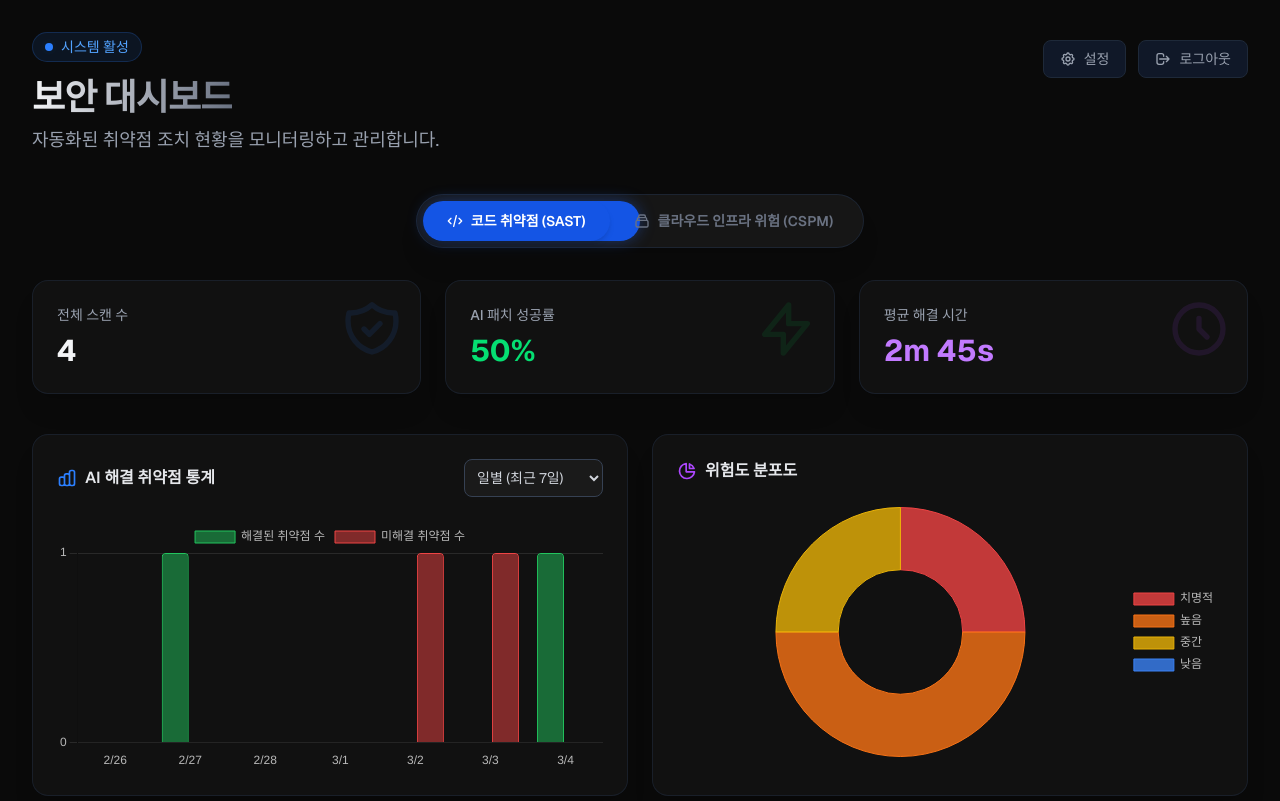
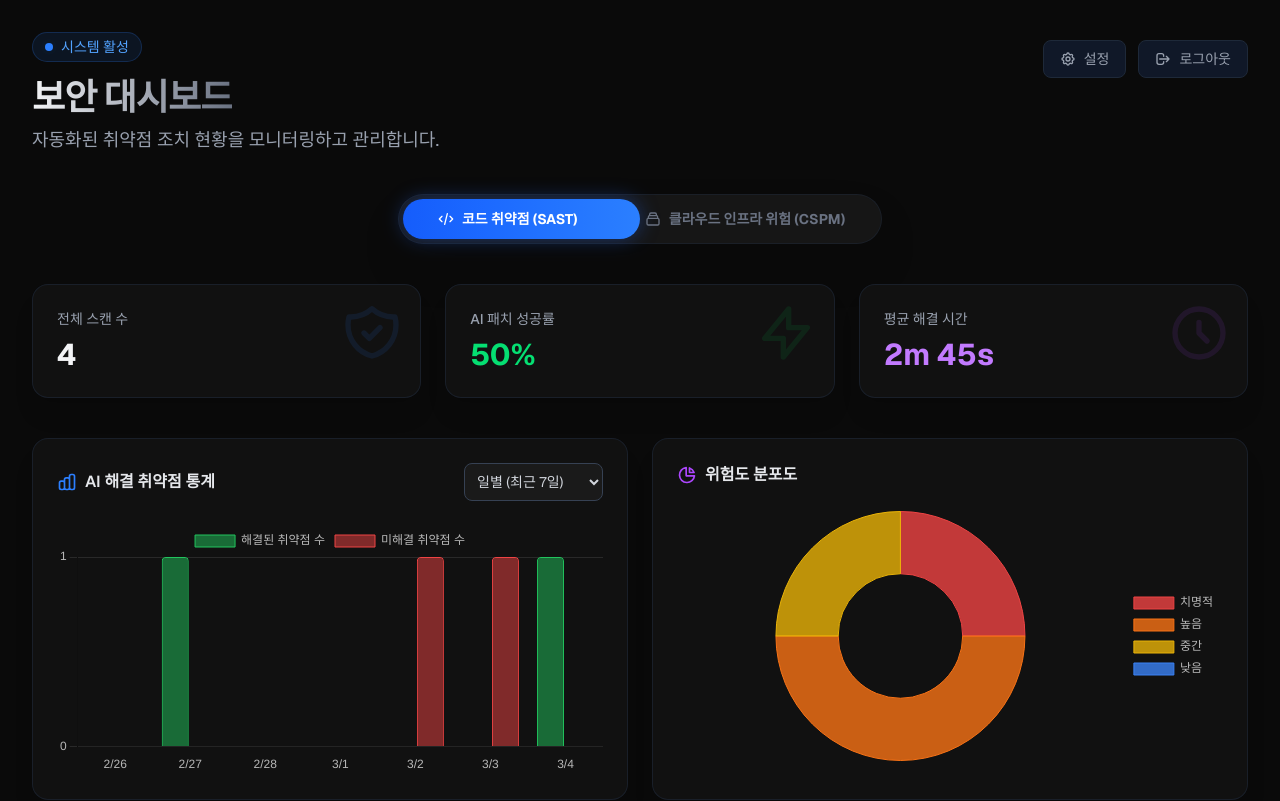
Before and after one commit to sy7code/security-dashboard, a Next.js app: page / in a window 1280 px wide. Shown: the top 801 px of the page. Built offline with nearby package versions, Linux system fonts and the light colour scheme; no server answers.

Commit message:
style: refine dashboard tab alignment and dynamic icon themes (Phase 10)

```diff
--- a/app/components/DashboardStats.tsx
+++ b/app/components/DashboardStats.tsx
@@ -1,10 +1,12 @@
 import { Vulnerability } from "../types/vulnerability";
+import { TabType } from "../page";
 
 interface DashboardStatsProps {
   vulnerabilities: Vulnerability[];
+  activeTab?: TabType;
 }
 
-export default function DashboardStats({ vulnerabilities }: DashboardStatsProps) {
+export default function DashboardStats({ vulnerabilities, activeTab = 'sast' }: DashboardStatsProps) {
   const totalScanned = vulnerabilities.length || 0;
 
   const resolvedCount = vulnerabilities.filter(v =>
@@ -19,7 +21,7 @@ export default function DashboardStats({ vulnerabilities }: DashboardStatsProps)
     <div className="grid grid-cols-1 md:grid-cols-3 gap-6 mb-10">
       <div className="bg-[#111111] border border-gray-800/60 rounded-2xl p-6 shadow-xl backdrop-blur-xl relative overflow-hidden">
         <div className="absolute top-0 right-0 p-4 opacity-10">
-          <svg className="w-16 h-16 text-blue-500" fill="none" stroke="currentColor" viewBox="0 0 24 24"><path strokeLinecap="round" strokeLinejoin="round" strokeWidth="2" d="M9 12l2 2 4-4m5.618-4.016A11.955 11.955 0 0112 2.944a11.955 11.955 0 01-8.618 3.04A12.02 12.02 0 003 9c0 5.591 3.824 10.29 9 11.622 5.176-1.332 9-6.03 9-11.622 0-1.042-.133-2.052-.382-3.016z"></path></svg>
+          <svg className={`w-16 h-16 ${activeTab === 'sast' ? 'text-blue-500' : 'text-purple-500'}`} fill="none" stroke="currentColor" viewBox="0 0 24 24"><path strokeLinecap="round" strokeLinejoin="round" strokeWidth="2" d="M9 12l2 2 4-4m5.618-4.016A11.955 11.955 0 0112 2.944a11.955 11.955 0 01-8.618 3.04A12.02 12.02 0 003 9c0 5.591 3.824 10.29 9 11.622 5.176-1.332 9-6.03 9-11.622 0-1.042-.133-2.052-.382-3.016z"></path></svg>
         </div>
         <h3 className="text-gray-400 font-medium text-sm mb-2">전체 스캔 수</h3>
         <div className="text-3xl font-bold text-gray-100">{totalScanned}</div>
--- a/app/page.tsx
+++ b/app/page.tsx
@@ -73,13 +73,14 @@ export default function Dashboard() {
         </header>
 
         {/* Tab Navigation */}
-        <div className="mb-8 flex justify-center">
-          <div className="bg-[#161616] p-1.5 rounded-full border border-gray-800/80 inline-flex shadow-xl backdrop-blur-xl relative">
+        <div className="mb-10 flex justify-center">
+          <div className="bg-[#161616] p-1 rounded-full border border-gray-800/50 inline-flex shadow-2xl backdrop-blur-xl relative">
+            <div className="flex relative z-10">
               <button
                 onClick={() => setActiveTab('sast')}
-              className={`relative z-10 px-6 py-2.5 rounded-full text-sm font-semibold transition-all duration-300 flex items-center gap-2 ${activeTab === 'sast'
-                  ? 'text-white shadow-md'
-                  : 'text-gray-500 hover:text-gray-300'
+                className={`px-8 py-2.5 rounded-full text-sm font-bold transition-all duration-300 flex items-center justify-center gap-2 min-w-[210px] ${activeTab === 'sast'
+                  ? 'text-white'
+                  : 'text-gray-500 hover:text-gray-400'
                   }`}
               >
                 <svg className="w-4 h-4" fill="none" viewBox="0 0 24 24" stroke="currentColor">
@@ -89,9 +90,9 @@ export default function Dashboard() {
               </button>
               <button
                 onClick={() => setActiveTab('cspm')}
-              className={`relative z-10 px-6 py-2.5 rounded-full text-sm font-semibold transition-all duration-300 flex items-center gap-2 ${activeTab === 'cspm'
-                  ? 'text-white shadow-md'
-                  : 'text-gray-500 hover:text-gray-300'
+                className={`px-8 py-2.5 rounded-full text-sm font-bold transition-all duration-300 flex items-center justify-center gap-2 min-w-[210px] ${activeTab === 'cspm'
+                  ? 'text-white'
+                  : 'text-gray-500 hover:text-gray-400'
                   }`}
               >
                 <svg className="w-4 h-4" fill="none" viewBox="0 0 24 24" stroke="currentColor">
@@ -99,18 +100,19 @@ export default function Dashboard() {
                 </svg>
                 클라우드 인프라 위험 (CSPM)
               </button>
+            </div>
             {/* Sliding animation background indicator */}
             <div
-              className={`absolute top-1.5 bottom-1.5 w-[calc(50%-6px)] rounded-full transition-all duration-300 ease-out pointer-events-none ${activeTab === 'sast'
-                  ? 'bg-blue-600/90 left-1.5 shadow-[0_0_15px_rgba(37,99,235,0.4)]'
-                  : 'bg-purple-600/90 left-[50%] shadow-[0_0_15px_rgba(147,51,234,0.4)]'
+              className={`absolute top-1 bottom-1 w-[calc(50%-4px)] rounded-full transition-all duration-500 cubic-bezier(0.4, 0, 0.2, 1) pointer-events-none ${activeTab === 'sast'
+                ? 'bg-gradient-to-r from-blue-600 to-blue-500 left-1 shadow-[0_0_20px_rgba(37,99,235,0.4)]'
+                : 'bg-gradient-to-r from-purple-600 to-purple-500 left-[50%] shadow-[0_0_20px_rgba(147,51,234,0.4)]'
                 }`}
             />
           </div>
         </div>
 
         {/* 1. Stats Overview */}
-        <DashboardStats vulnerabilities={filteredVulnerabilities} />
+        <DashboardStats vulnerabilities={filteredVulnerabilities} activeTab={activeTab} />
 
         {loading ? (
           <div className="flex flex-col justify-center items-center h-64 gap-4">
```
Lines whose indentation alone changed are shown as unchanged.
